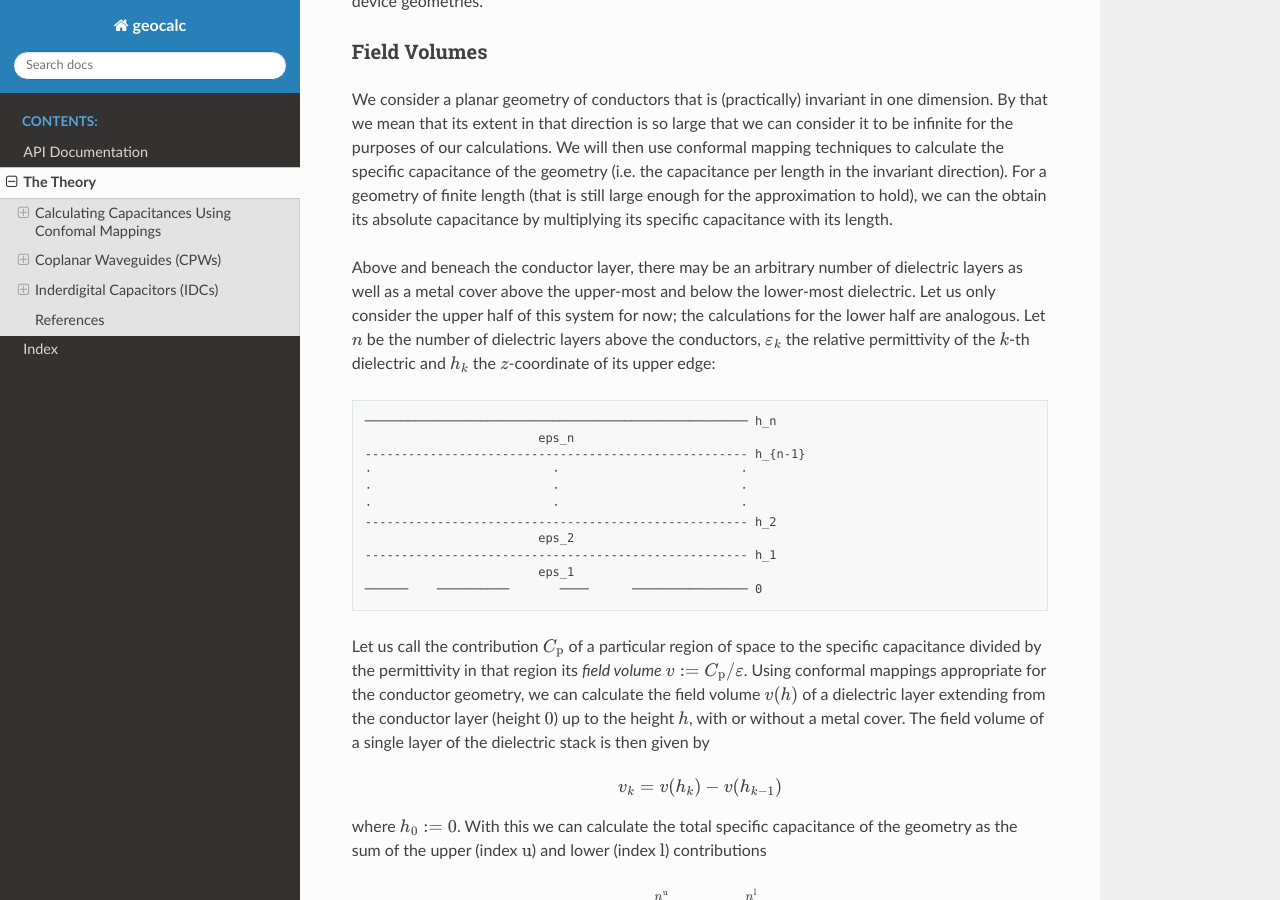
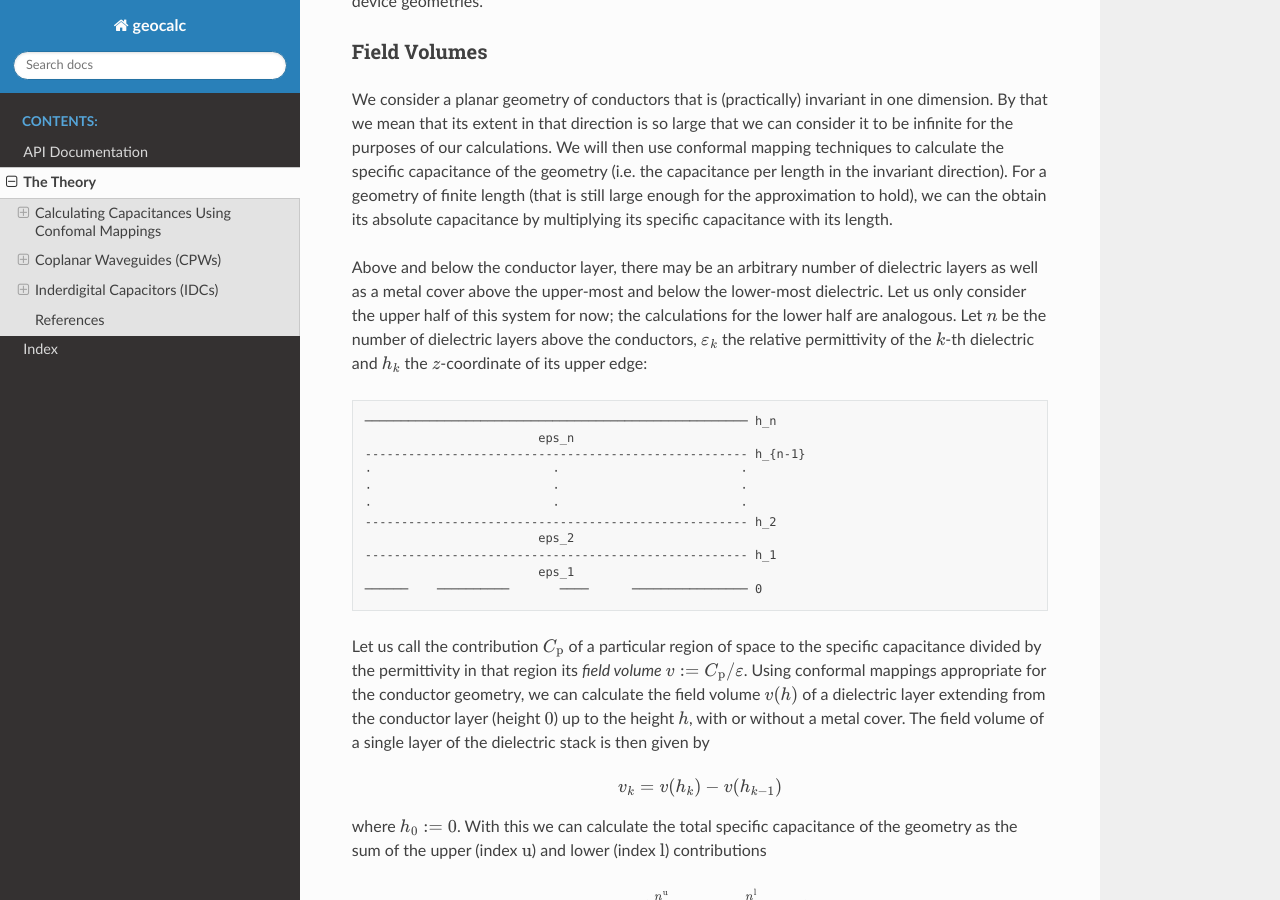
Before and after one commit to schtandard/geocalc, a Sphinx documentation site: the page built from docs/source/theory.rst, in a window 1280 px wide and 900 px high, scrolled down 394 px. Built offline with Sphinx 7.4.7 and the Read the Docs theme 2.0.0, drawn with Linux system fonts in a browser that asks for light colours; some of the changed text lies outside the part shown.

```diff
--- a/docs/source/theory.rst
+++ b/docs/source/theory.rst
@@ -17,7 +17,7 @@ By that we mean that its extent in that direction is so large that we can consid
 We will then use conformal mapping techniques to calculate the specific capacitance of the geometry (i.e. the capacitance per length in the invariant direction).
 For a geometry of finite length (that is still large enough for the approximation to hold), we can the obtain its absolute capacitance by multiplying its specific capacitance with its length.
 
-Above and beneach the conductor layer, there may be an arbitrary number of dielectric layers as well as a metal cover above the upper-most and below the lower-most dielectric.
+Above and below the conductor layer, there may be an arbitrary number of dielectric layers as well as a metal cover above the upper-most and below the lower-most dielectric.
 Let us only consider the upper half of this system for now; the calculations for the lower half are analogous.
 Let :math:`n` be the number of dielectric layers above the conductors, :math:`\varepsilon_k` the relative permittivity of the :math:`k`-th dielectric and :math:`h_k` the :math:`z`-coordinate of its upper edge::
 
```
Also changed, not shown: other parts of docs/source/theory.rst (+2 -2 lines), changelog.md (+4 -0 lines).
